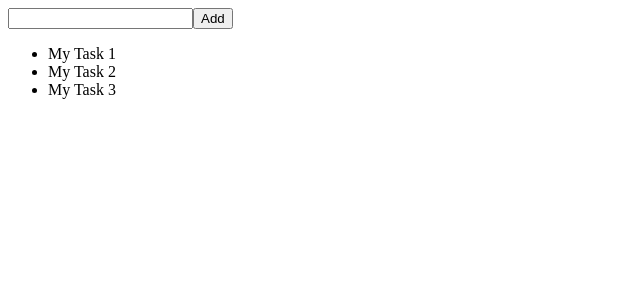
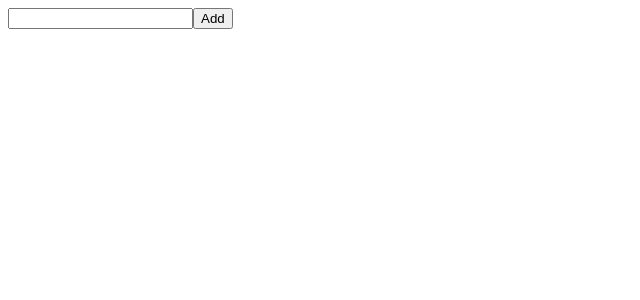
Before and after one commit to arisamiyasaka/todo-app, a React (Create React App) app: page / in a window 1280 px wide. Shown: the top 300 px of the page, without its empty margins (0-640 px from the left). Built offline with nearby package versions, Linux system fonts and the light colour scheme.

Commit message:
add localStrage function

```diff
--- a/src/App.js
+++ b/src/App.js
@@ -7,24 +7,14 @@ class App extends Component {
   constructor(props) {
     super(props)
 
-    this.state = {
-      tasks: [
-        {
-          id: v4(),
-          completed: false,
-          description: 'My Task 1'
-        },
-        {
-          id: v4(),
-          completed: false,
-          description: 'My Task 2'
-        },
-        {
-          id: v4(),
-          completed: false,
-          description: 'My Task 3'
-        }
-      ]
+    const serializedState = localStorage.getItem('myTodo')
+    let persistState = null
+    if (serializedState !== null) {
+      persistState = JSON.parse(serializedState)
+    }
+
+    this.state = persistState ? persistState : {
+      tasks: []
     }
   }
 
@@ -34,13 +24,18 @@ class App extends Component {
       if (task.id !== id) return { ...task }
       return { ...task, completed: !task.completed }
     })
-    return { ...state, tasks: newTasks }
+    const newState = { ...state, tasks: newTasks }
+    localStorage.setItem('myTodo', JSON.stringify(newState))
+    return newState
   }
 
   addTask(description = 'New Task!') {
     const { tasks } = this.state
     const newTasks = [...tasks, { id: v4(), completed: false, description: description }]
-    this.setState({ ...this.state, tasks: newTasks })
+    const newState = { ...this.state, tasks: newTasks }
+    localStorage.setItem('myTodo', JSON.stringify(newState))
+
+    this.setState(newState)
   }
 
   render() {
```
